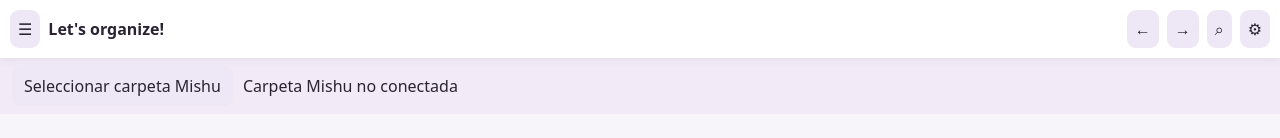
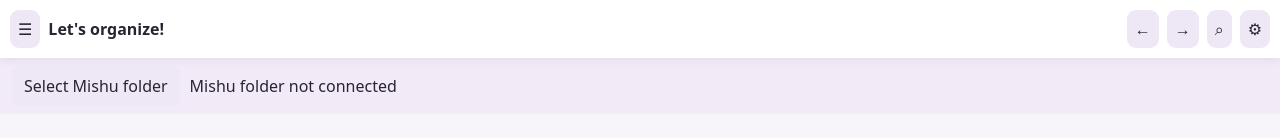
Before and after one commit to CamPat/Mishu, a plain HTML site: page app/src/main/assets/index.html in a window 1280 px wide. Shown: the top 138 px of the page. Drawn offline with Linux system fonts and the light colour scheme.

Commit message:
Add files via upload

```diff
--- a/app/src/main/assets/index.html
+++ b/app/src/main/assets/index.html
@@ -493,17 +493,24 @@ async function selectMishuFolder(){
   queueMishuFolderSave();updateMishuFolderStatus();
  }catch(e){if(e.name!=='AbortError')alert('No se pudo abrir la carpeta: '+e.message)}
 }
-function updateMishuFolderStatus(){const el=$('mishuFolderStatus');if(el)el.textContent=mishuFolderHandle?'Carpeta Mishu conectada':'Carpeta Mishu no conectada'}
+function updateMishuFolderStatus(){
+ const english=db?.language==='en';
+ const button=document.getElementById('mishuFolderSelectButton');
+ if(button)button.textContent=english?'Select Mishu folder':'Seleccionar carpeta Mishu';
+ const el=$('mishuFolderStatus');
+ if(el)el.textContent=mishuFolderHandle?(english?'Mishu folder connected':'Carpeta Mishu conectada'):(english?'Mishu folder not connected':'Carpeta Mishu no conectada');
+}
 function queueMishuFolderSave(){if(!mishuFolderHandle)return;mishuWritePending=JSON.stringify(db);if(!mishuWriteActive)void drainMishuFolderSave()}
 async function drainMishuFolderSave(){mishuWriteActive=true;try{while(mishuWritePending!==null){const payload=mishuWritePending;mishuWritePending=null;const file=await mishuFolderHandle.getFileHandle('autosave.json',{create:true});const writable=await file.createWritable();await writable.write(payload);await writable.close()}}catch(e){console.error('Mishu folder autosave failed',e);alert('Error al guardar en la carpeta Mishu: '+e.message)}finally{mishuWriteActive=false;if(mishuWritePending!==null)void drainMishuFolderSave()}}
 const mishuOriginalSave=save;save=function(){mishuOriginalSave();queueMishuFolderSave()};
 function setupBrowserFolderAccess(){if(window.MishuNative||window.pywebview||!window.showDirectoryPicker)return;
  const bar=document.createElement('div');bar.id='mishuBrowserFolderBar';bar.style.cssText='padding:8px 12px;background:#f3eaf8;display:flex;align-items:center;gap:10px;flex-wrap:wrap';
- bar.innerHTML='<button type="button" onclick="selectMishuFolder()">Seleccionar carpeta Mishu</button><span id="mishuFolderStatus">Carpeta Mishu no conectada</span>';
+ bar.innerHTML='<button id="mishuFolderSelectButton" type="button" onclick="selectMishuFolder()"></button><span id="mishuFolderStatus"></span>';
  document.querySelector('header')?.after(bar);
+ updateMishuFolderStatus();
 }
 
-const oldRender=render;render=function(){oldRender();translateUI();sizeAllEntries()};
+const oldRender=render;render=function(){oldRender();translateUI();updateMishuFolderStatus();sizeAllEntries()};
 const oldModal=modal;modal=function(html){oldModal(html);translateUI()};
 const oldPop=pop;pop=function(html){oldPop(html);translateUI()};
 
```
Also changed, not shown: web/index.html (+10 -3 lines), 1 other file.
